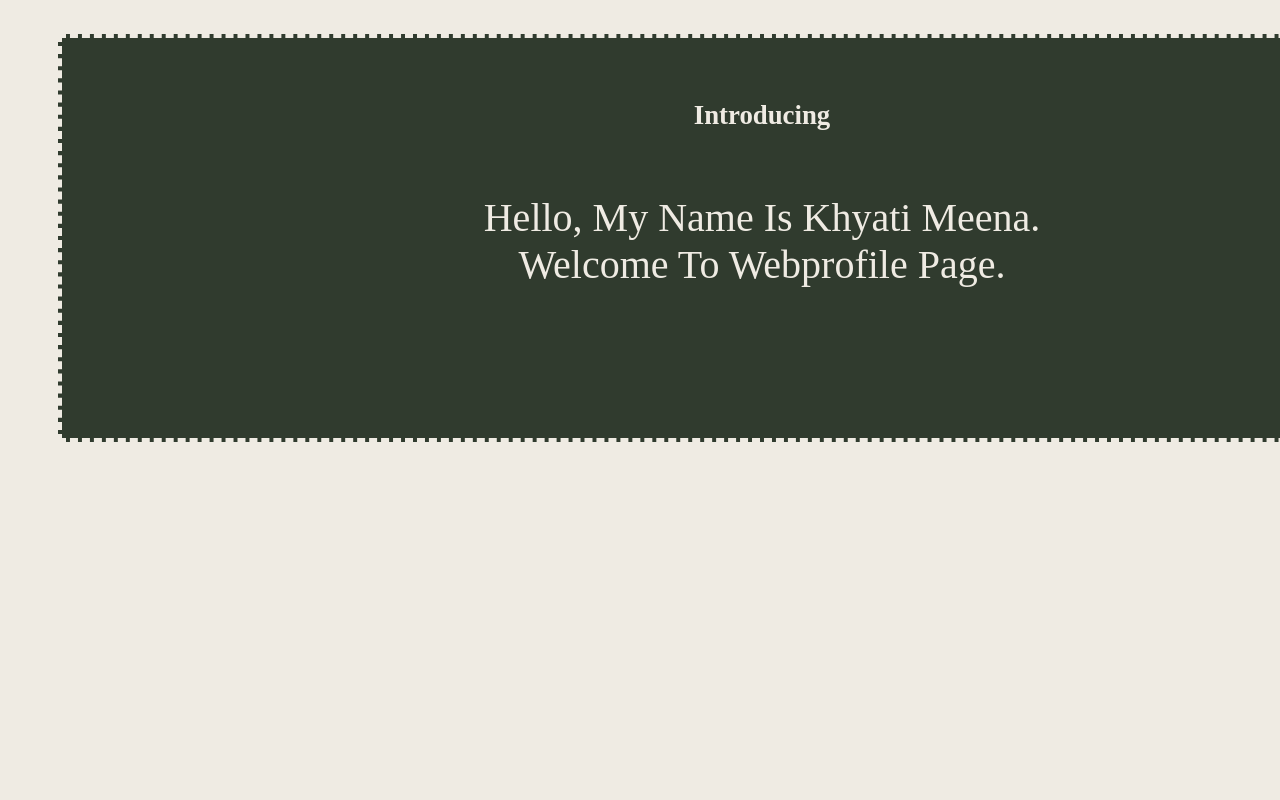
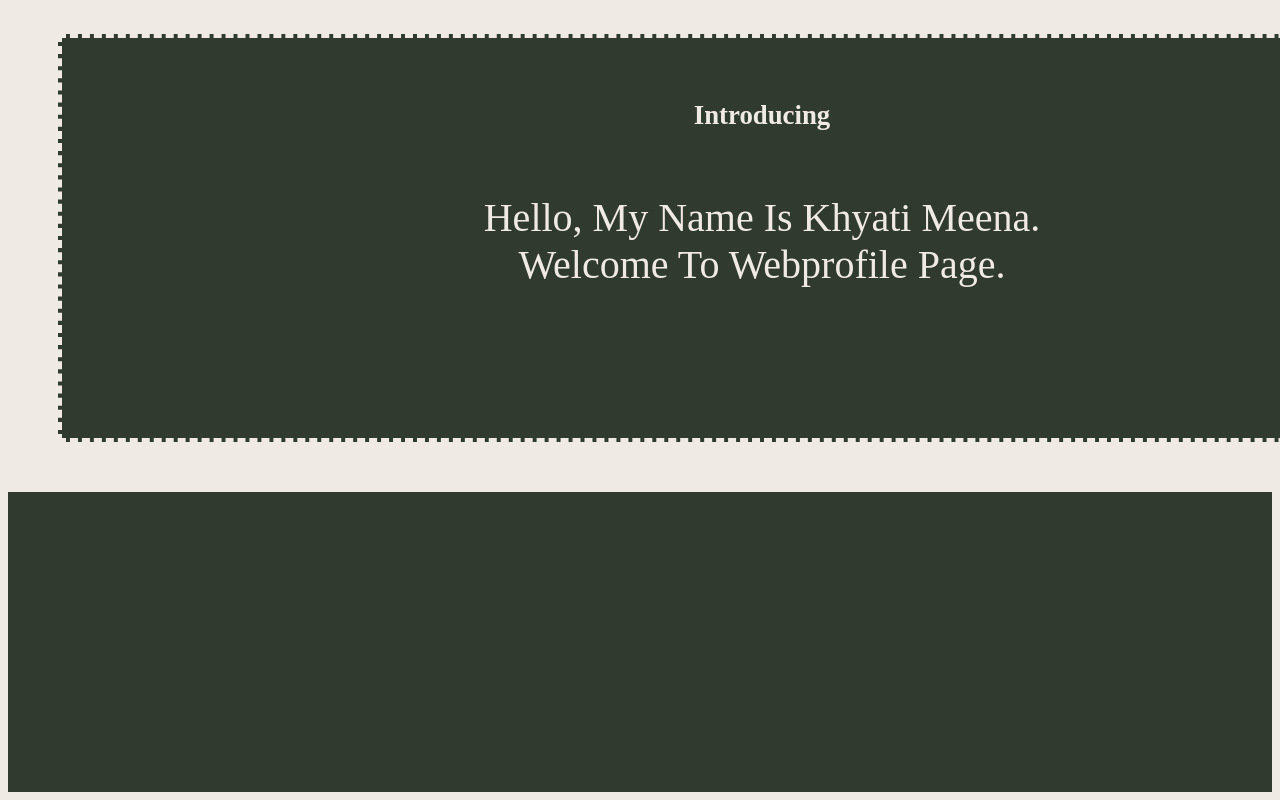
Before and after one commit to khyatii01/webd1, a plain HTML site: page index.html in a window 1280 px wide. Shown: the part 744-1544 px from the top of the page. Before the commit the page ends 1236 px from the top, so only its background shows below. Drawn offline with Linux system fonts and the light colour scheme.

Commit message:
Update style.css

```diff
--- a/style.css
+++ b/style.css
@@ -127,3 +127,9 @@ p{
     text-transform: capitalize;
     font-size: 20px;
 }
+.footer{
+    height: 300px;
+    width: 100%;
+    color: black;
+    background-color: #303b2e;
+}
```
